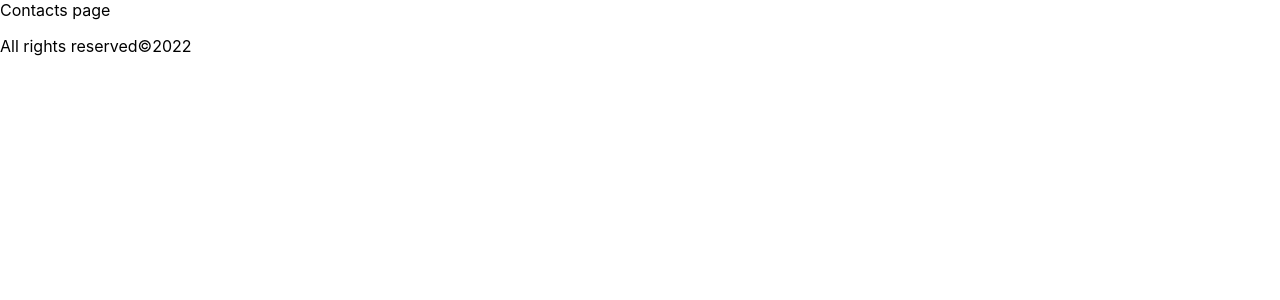
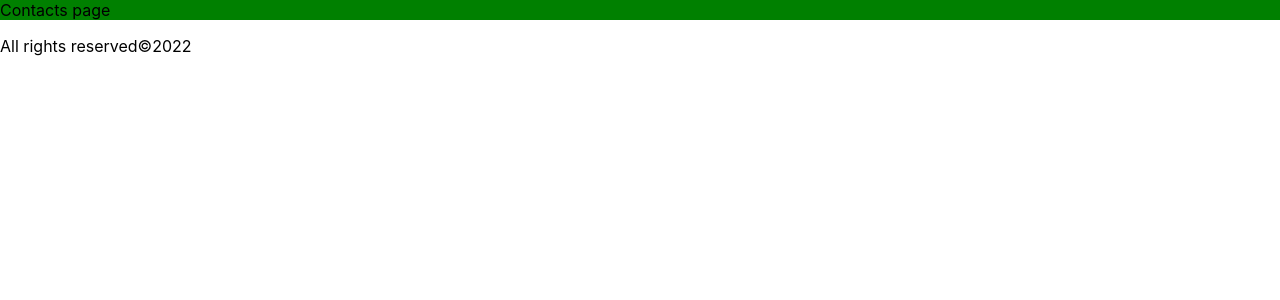
Before and after one commit to potatodesign/move-ui, a Next.js app: page /contacts in a window 1280 px wide. Shown: the top 300 px of the page. Built offline with nearby package versions, Linux system fonts and the light colour scheme.

Commit message:
Create, import and use a CSS Module

```diff
--- a/pages/contacts.js
+++ b/pages/contacts.js
@@ -1,6 +1,8 @@
+import styles from '../styles/Contacts.module.css'
+
 const Contacts = () => {
   return (
-    <div>
+    <div className={styles.container}>
       Contacts page
     </div>
   );
--- a/pages/services.js
+++ b/pages/services.js
@@ -1,6 +1,8 @@
+import styles from '../styles/Services.module.css'
+
 const Services = () => {
   return (
-    <div>
+    <div className={styles.container}>
       Services page
     </div>
   );
--- a/pages/works.js
+++ b/pages/works.js
@@ -1,6 +1,8 @@
+import styles from '../styles/Works.module.css'
+
 const Works = () => {
   return (
-    <div>
+    <div className={styles.container}>
       Page Works
     </div>
   );
--- /dev/null
+++ b/styles/Contacts.module.css
@@ -0,0 +1,3 @@
+.container {
+  background-color: green;
+}
--- /dev/null
+++ b/styles/Services.module.css
@@ -0,0 +1,3 @@
+.container {
+  background-color: blue;
+}
--- /dev/null
+++ b/styles/Works.module.css
@@ -0,0 +1,3 @@
+.container {
+  background-color: red;
+}
```
